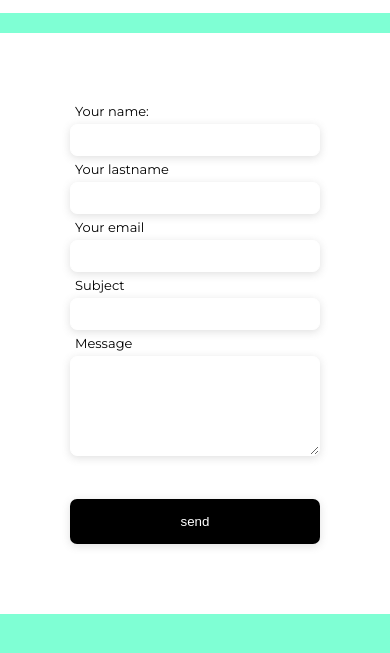
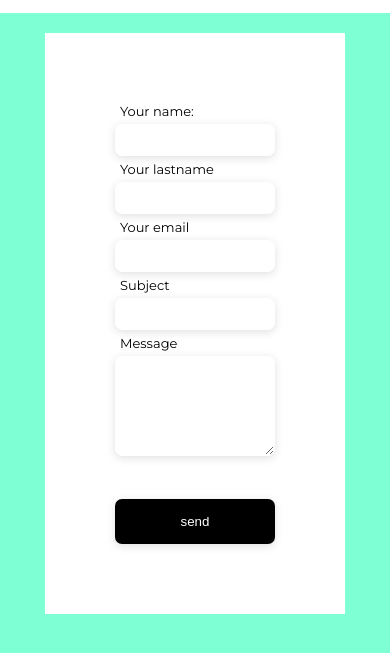
Before and after one commit to olekszij/form-front, a plain HTML site: page index.html in a window 390 px wide. Shown: the part 47-700 px from the top of the page. Drawn offline with nearby package versions, Linux system fonts and the light colour scheme.

Commit message:
Update style.css

```diff
--- a/assets/css/style.css
+++ b/assets/css/style.css
@@ -90,3 +90,8 @@ label {
 textarea {
   width: 100%;
 }
+
+@media (max-width: 900px) {
+.box div {
+width : 300px;
+}
```
